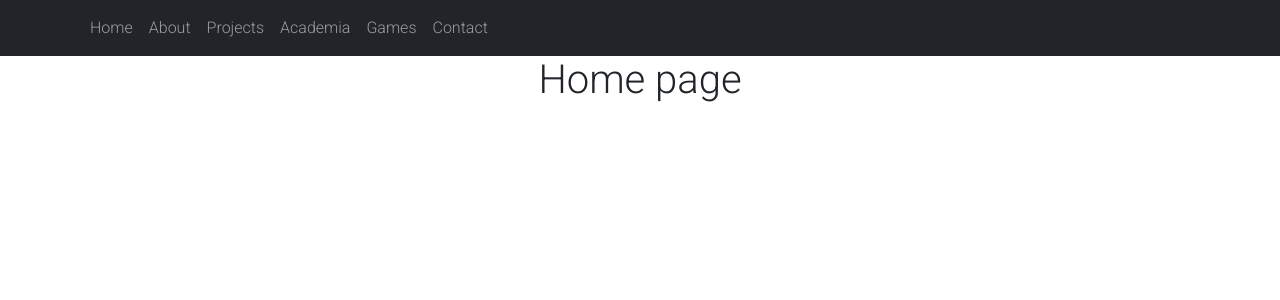
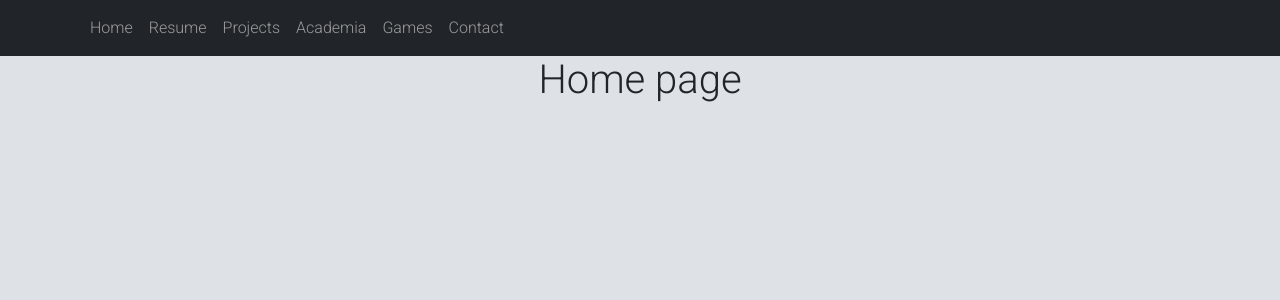
Before and after one commit to Jdshin/Portfolio, a React (Create React App) app: page / in a window 1280 px wide. Shown: the top 300 px of the page. Built offline with nearby package versions, Linux system fonts and the light colour scheme.

Commit message:
Add slight grey color background and rename about to resume

```diff
--- a/src/App.css
+++ b/src/App.css
@@ -4,6 +4,7 @@
 
 body {
   font-family: 'Roboto', sans-serif;
+  background-color: #dee2e6;
 }
 
 .App-logo {
--- a/src/components/NavComp.js
+++ b/src/components/NavComp.js
@@ -10,7 +10,7 @@ function NavComp(props){
             <Container>
                 <Nav>
                     <Nav.Link as={Link} to='/'>Home</Nav.Link>
-                    <Nav.Link as={Link} to='/about'>About</Nav.Link>
+                    <Nav.Link as={Link} to='/about'>Resume</Nav.Link>
                     <Nav.Link as={Link} to='/projects'>Projects</Nav.Link>
                     <Nav.Link as={Link} to='/academia'>Academia</Nav.Link>
                     <Nav.Link as={Link} to='/games'>Games</Nav.Link>
```
